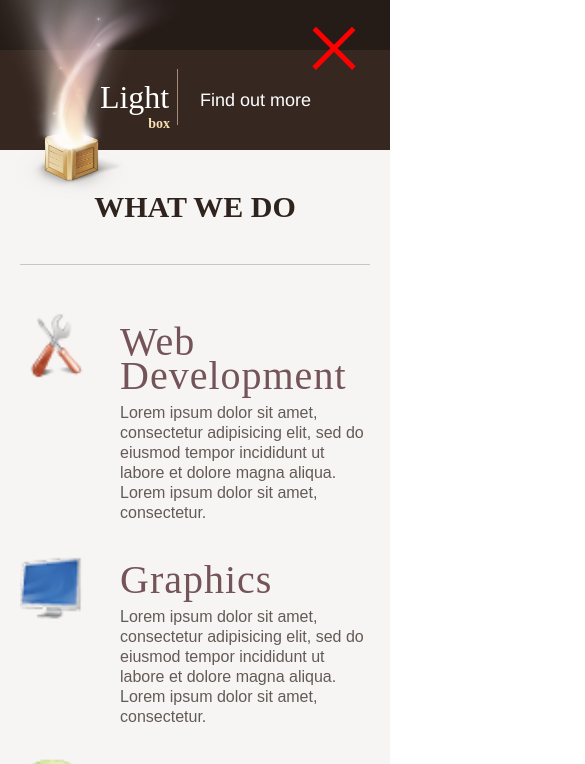
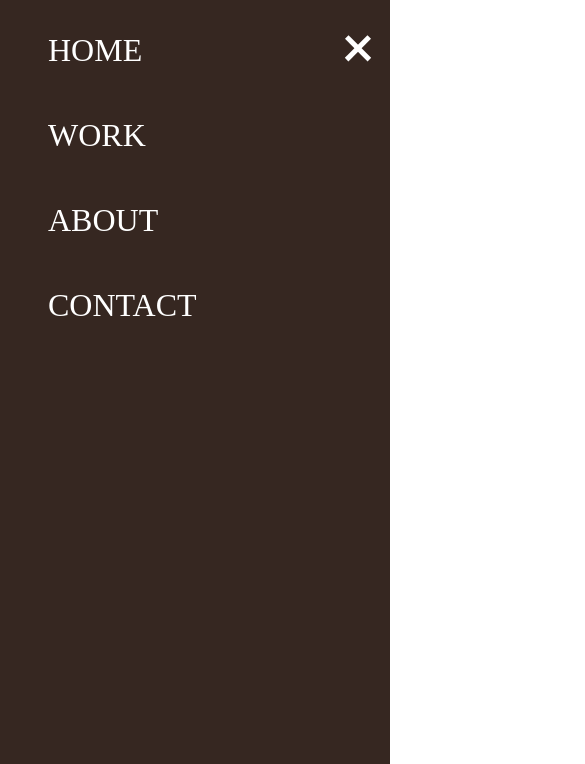
Before and after one commit to TVTTranVanTu/light-box, a website: page index.html in a window 390 px wide. Both pictures are taken after a click on the label 334 px from the left and 51 px from the top of the page. Shown: the top 764 px of the page, 585 px wide, since content can reach past the window. Drawn offline with Linux system fonts and the light colour scheme.

Commit message:
Make responsive for header

```diff
--- a/index.html
+++ b/index.html
@@ -12,28 +12,30 @@
       <div class="navigation">
         <div class="container">
           <div class="navigation__content">
+            <div class="navigation__beger">
               <input type="checkbox" class="navigation__checkbox" id="navi-toggle" />
               <label for="navi-toggle" class="navigation__button">
                 <span class="navigation__icon">&nbsp;</span>
               </label>
               <div class="navigation__background">&nbsp;</div>
               <div class="navigation__nav">
-              <ul class="navigation__list">
-                <li class="navigation__item"><a href="#" class="navigation__link">About us</a></li>
-                <li class="navigation__item">
-                  <a href="#" class="navigation__link">Our Skills</a>
+                <ul class="navigation__list-1">
+                  <li class="navigation__item-1">
+                    <a href="#" class="navigation__link-1"> Home </a>
                   </li>
-                <li class="navigation__item">
-                  <a href="#" class="navigation__link">Our courses</a>
+                  <li class="navigation__item-1">
+                    <a href="#" class="navigation__link-1"> Work </a>
                   </li>
-                <li class="navigation__item">
-                  <a href="#" class="navigation__link">Testimonials</a>
+                  <li class="navigation__item-1">
+                    <a href="#" class="navigation__link-1"> About </a>
                   </li>
-                <li class="navigation__item">
-                  <a href="#" class="navigation__link">Enroll form</a>
+                  <li class="navigation__item-1">
+                    <a href="#" class="navigation__link-1"> Contact </a>
                   </li>
                 </ul>
               </div>
+            </div>
+
             <ul class="navigation__list">
               <li class="navigation__item link-active">
                 <a href="./index.html" class="navigation__link">
--- a/sass/abstracts/_mixins.scss
+++ b/sass/abstracts/_mixins.scss
@@ -1,3 +1,10 @@
+@mixin absCenter {
+    position: absolute;
+    top: 50%;
+    left: 50%;
+    transform: translate(-50%, -50%);
+}
+
 @mixin respond($breakpoint) {
     @if $breakpoint == phone-se {
         @media (max-width: 320px) {
--- a/sass/base/_typography.scss
+++ b/sass/base/_typography.scss
@@ -95,6 +95,7 @@ a {
             @include respond(phone) {
                 display: block;
                 padding: 20px;
+                padding-top: 50px;
             }
         }
         &-list {
--- a/sass/layout/_header.scss
+++ b/sass/layout/_header.scss
@@ -9,6 +9,7 @@
         align-items: center;
         @include respond(phone) {
             height: 100px;
+            grid-template-columns: 1fr 1fr;
         }
     }
     &__logo-box {
@@ -44,7 +45,8 @@
             border-right-style: groove;
             border-right-color: #a68a7d;
             @include respond(phone) {
-                font-size: 32px;
+                font-size: 36px;
+                padding-right: 20px;
             }
         }
         &-sub {
@@ -58,7 +60,7 @@
             bottom: -20px;
             @include respond(phone) {
                 font-size: 14px;
-                left: -30px;
+                left: -55px;
             }
         }
     }
@@ -69,6 +71,9 @@
         color: #a68a7d;
         font-family: "Helvetica";
         margin-bottom: 50px;
+        @include respond(phone) {
+            width: 100%;
+        }
         .paragraph {
             margin: 0;
             @include respond(phone) {
@@ -77,6 +82,15 @@
         }
         .btn-text {
             color: #ffffff;
+            @include respond(phone-se) {
+                font-size: 10px;
+            }
         }
     }
 }
+
+@media only screen and (min-width: 600px) {
+    .navigation__beger {
+        display: none;
+    }
+}
--- a/sass/layout/_navigation.scss
+++ b/sass/layout/_navigation.scss
@@ -5,17 +5,14 @@
     &__checkbox {
         display: none;
     }
-    &__checkbox:checked ~ &__background {
-        transform: scale(80);
-    }
 
     &__checkbox:checked ~ &__nav {
         opacity: 1;
         width: 100%;
     }
     &__button {
-        height: 7rem;
-        width: 7rem;
+        height: 4rem;
+        width: 4rem;
         position: absolute;
         top: -5px;
         right: 0;
@@ -30,9 +27,9 @@
         &,
         &::before,
         &::after {
-            width: 3.5rem;
+            width: 2rem;
             height: 0.3rem;
-            background-color: red;
+            background-color: #ffffff;
             display: inline-block;
         }
 
@@ -73,6 +70,51 @@
         top: 0;
         transform: rotate(-135deg);
     }
+    &__nav {
+        height: 100vh;
+        background-color: #362721;
+        position: fixed;
+        top: 0;
+        right: 0;
+        z-index: 1500;
+        opacity: 0;
+        width: 0;
+        transition: all 0.8s;
+    }
+    &__list-1 {
+        width: 100%;
+        height: 100%;
+        @include absCenter;
+        list-style: none;
+        text-align: left;
+    }
+
+    &__item-1 {
+        margin: 1rem;
+    }
+
+    &__link-1 {
+        &:link,
+        &:visited {
+            display: inline-block;
+            font-size: 2rem;
+            font-weight: 300;
+            padding: 1rem 2rem;
+            color: #fff;
+            text-decoration: none;
+            text-transform: uppercase;
+            background-size: 252%;
+            transition: all 0.4s;
+        }
+
+        &:hover,
+        &:active {
+            background-position: 100%;
+            color: #fff;
+            transform: translateX(1rem);
+        }
+    }
+
     &__list {
         display: flex;
         justify-content: flex-end;
```
Also changed, not shown: css/style.css. Lines whose indentation alone changed are shown as unchanged.
